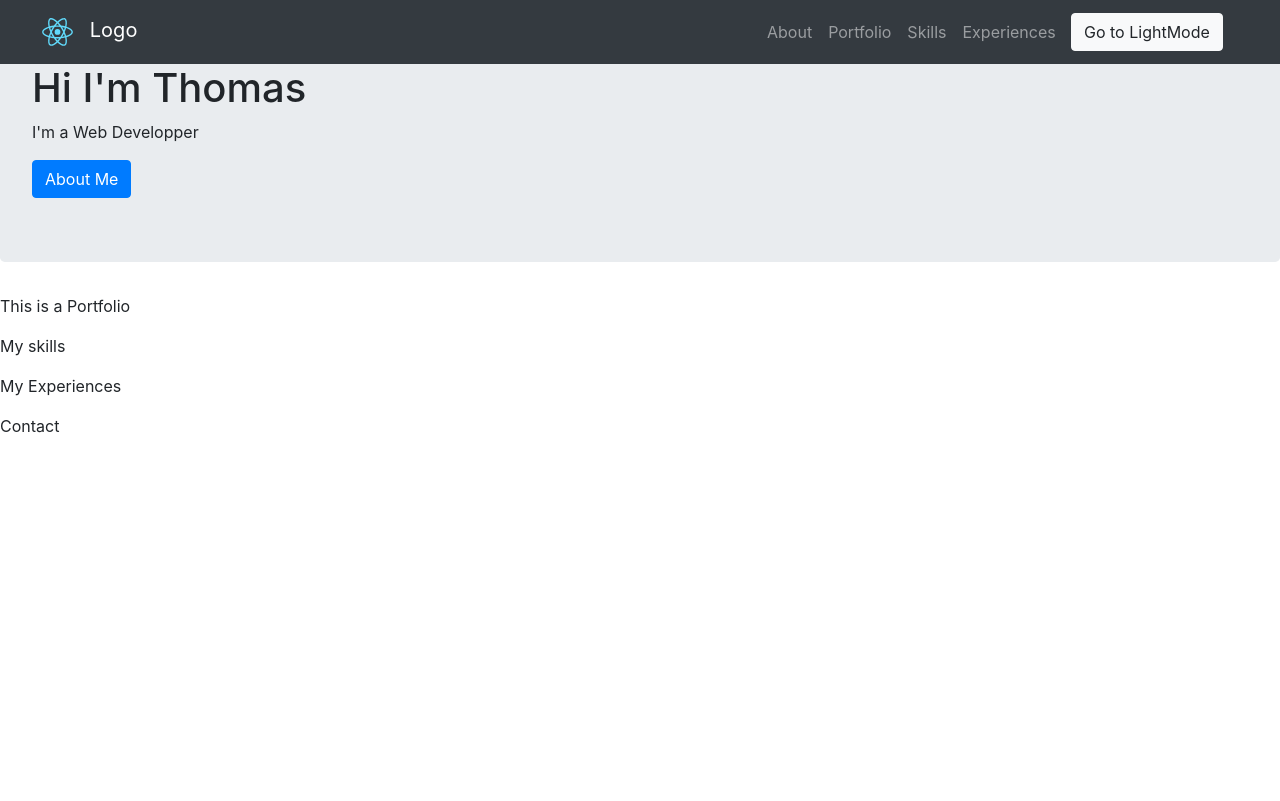
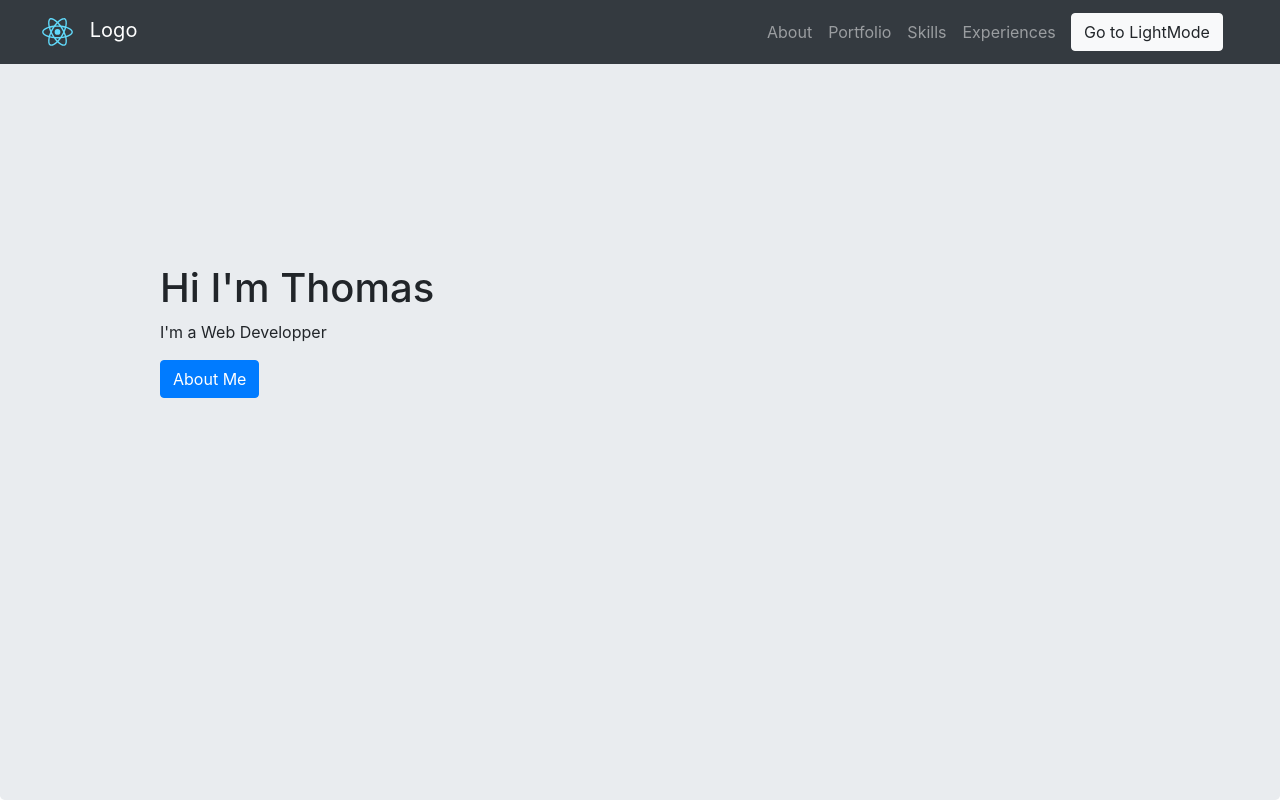
Before and after one commit to tboittin/website-react, a React (Create React App) app: page / in a window 1280 px wide. Shown: the top 801 px of the page. Built offline with nearby package versions, Linux system fonts and the light colour scheme.

Commit message:
ajout state app.js + size header

```diff
--- a/src/App.js
+++ b/src/App.js
@@ -8,17 +8,28 @@ import Skills from './Components/Skills';
 import Experiences from './Components/Experiences';
 import Contact from './Components/Contact';
 
-function App() {
+class App extends React.Component {
+  constructor (props) {
+    super(props);
+    this.state = {
+      portfolio: [],
+      skills: [],
+      experiences: []
+    }
+  }
+  render() {
+    const {portfolio, skills, experiences} = this.state;
     return (
       <div className="App">
         <AppNavbar />
         <AppHeader />
-      <Portfolio />
-      <Skills />
-      <Experiences />
+        <Portfolio portfolio={portfolio} />
+        <Skills skills={skills} />
+        <Experiences experiences={experiences} />
         <Contact />
       </div>
     );
   }
+}
 
 export default App;
--- a/src/Components/AppHeader.js
+++ b/src/Components/AppHeader.js
@@ -4,13 +4,15 @@ import { Jumbotron, Button } from 'react-bootstrap'
 
 function AppHeader() {
     return(
-        <header className="AppHeader">
-            <Jumbotron>
-                <h1>Hi I'm Thomas</h1>
-                <p>I'm a Web Developper</p>
-                <Button>
-                    About Me
-                </Button>
+        <header className="AppHeader" id="AppHeader">
+            <Jumbotron id="JumbotronHeader">
+                <div id="JumbotronText">
+                    <h1>Hi I'm Thomas</h1>
+                    <p>I'm a Web Developper</p>
+                    <Button>
+                        About Me
+                    </Button>
+                </div>
             </Jumbotron>
         </header>
     )
--- a/src/Components/AppHeader.scss
+++ b/src/Components/AppHeader.scss
@@ -1,3 +1,11 @@
-jumbotron {
+#AppHeader {
     height: 100vh;
 }
+
+#JumbotronHeader {
+    height: 100%;
+}
+
+#JumbotronText {
+    margin: 25vh 10vw;
+}
```
Lines whose indentation alone changed are shown as unchanged.
